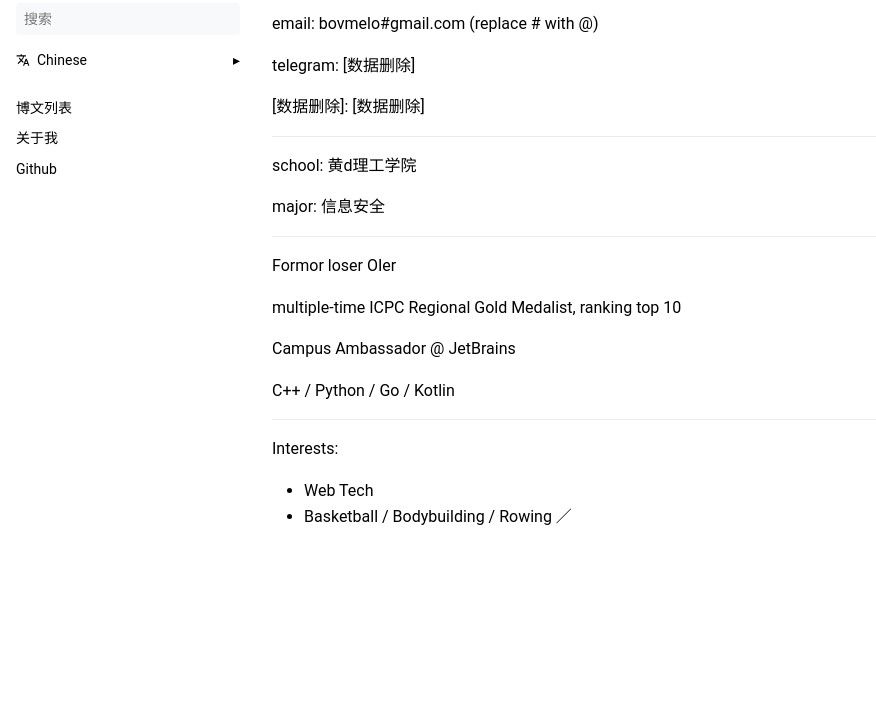
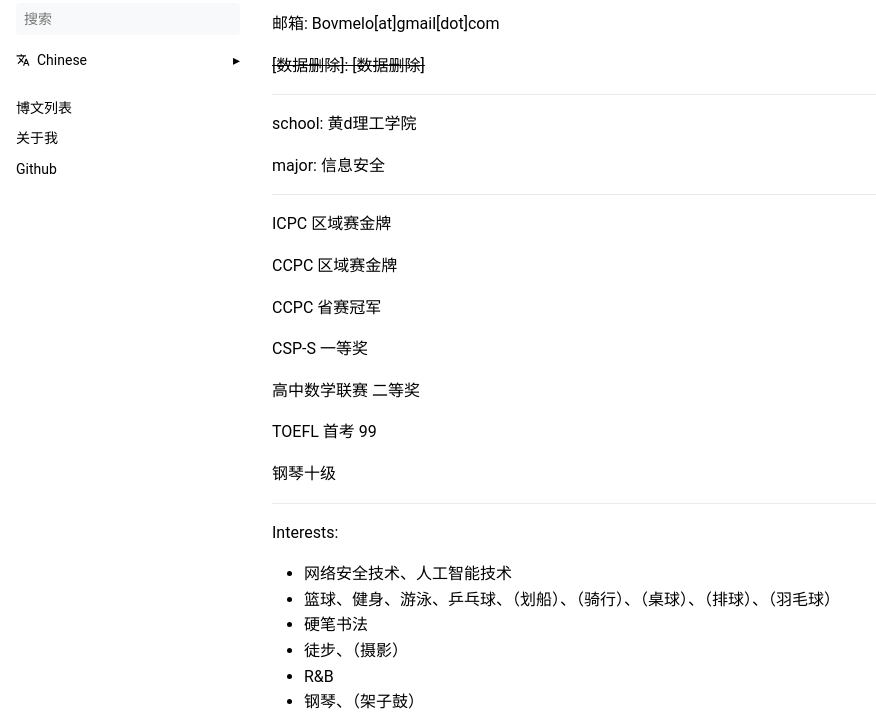
Before and after one commit to Bovmelo/Bovmelo.github.io, a plain HTML site: page zh/about/index.html in a window 1280 px wide. Shown: the part 69-797 px from the top of the page, without its empty margins (0-876 px from the left). Drawn offline with Linux system fonts and the light colour scheme; a web font is replaced by a local one.

Commit message:
[2025-12-11 14:56:38] update Chinese about me

```diff
--- a/zh/about/index.html
+++ b/zh/about/index.html
@@ -2,35 +2,43 @@
   关于
   #
 
-email: bovmelo#gmail.com (replace # with @)
-telegram: [数据删除]
+邮箱: Bovmelo[at]gmail[dot]com
 [数据删除]: [数据删除]
 
 school: 黄d理工学院
 major: 信息安全
 
-Formor loser OIer
-multiple-time ICPC Regional Gold Medalist,  ranking top 10
-Campus Ambassador @ JetBrains
-C++ / Python / Go / Kotlin
+ICPC 区域赛金牌
+CCPC 区域赛金牌
+CCPC 省赛冠军
+CSP-S 一等奖
+高中数学联赛 二等奖
+TOEFL 首考 99
+钢琴十级
 
 Interests:
 
-Web Tech
-Basketball / Bodybuilding / Rowing ／
-"><meta name=theme-color media="(prefers-color-scheme: light)" content="#ffffff"><meta name=theme-color media="(prefers-color-scheme: dark)" content="#343a40"><meta name=color-scheme content="light dark"><meta property="og:url" content="https://bovmelo.github.io/zh/about/"><meta property="og:site_name" content="Bovmelo's Inn"><meta property="og:title" content="关于我"><meta property="og:description" content="关于 # email: bovmelo#gmail.com (replace # with @)
-telegram: [数据删除]
+网络安全技术、人工智能技术
+篮球、健身、游泳、乒乓球、（划船）、（骑行）、（桌球）、（排球）、（羽毛球）
+硬笔书法
+徒步、（摄影）
+R&amp;B
+钢琴、（架子鼓）
+"><meta name=theme-color media="(prefers-color-scheme: light)" content="#ffffff"><meta name=theme-color media="(prefers-color-scheme: dark)" content="#343a40"><meta name=color-scheme content="light dark"><meta property="og:url" content="https://bovmelo.github.io/zh/about/"><meta property="og:site_name" content="Bovmelo's Inn"><meta property="og:title" content="关于我"><meta property="og:description" content="关于 # 邮箱: Bovmelo[at]gmail[dot]com
 [数据删除]: [数据删除]
 school: 黄d理工学院
 major: 信息安全
-Formor loser OIer
-multiple-time ICPC Regional Gold Medalist, ranking top 10
-Campus Ambassador @ JetBrains
-C++ / Python / Go / Kotlin
+ICPC 区域赛金牌
+CCPC 区域赛金牌
+CCPC 省赛冠军
+CSP-S 一等奖
+高中数学联赛 二等奖
+TOEFL 首考 99
+钢琴十级
 Interests:
-Web Tech Basketball / Bodybuilding / Rowing ／"><meta property="og:locale" content="zh"><meta property="og:type" content="article"><title>关于我 | Bovmelo's Inn</title>
+网络安全技术、人工智能技术 篮球、健身、游泳、乒乓球、（划船）、（骑行）、（桌球）、（排球）、（羽毛球） 硬笔书法 徒步、（摄影） R&amp;B 钢琴、（架子鼓）"><meta property="og:locale" content="zh"><meta property="og:type" content="article"><title>关于我 | Bovmelo's Inn</title>
 <link rel=icon href=/favicon.png><link rel=manifest href=/manifest.json><link rel=canonical href=https://bovmelo.github.io/zh/about/><link rel=alternate hreflang=en href=https://bovmelo.github.io/en/about/ title="About Me"><link rel=stylesheet href=/book.min.561c8d408ff99bacfe58df4e4dded2b7694300892fe2fd63a69acb533ebb2232.css integrity="sha256-VhyNQI/5m6z+WN9OTd7St2lDAIkv4v1jpprLUz67IjI=" crossorigin=anonymous><script defer src=/fuse.min.js></script><script defer src=/zh.search.min.3d424f675891afad31ee7fd91cbbff63db3e801fe608fbca46b681414c746b8a.js integrity="sha256-PUJPZ1iRr60x7n/ZHLv/Y9s+gB/mCPvKRraBQUx0a4o=" crossorigin=anonymous></script><script defer src=/sw.min.6f6f90fcb8eb1c49ec389838e6b801d0de19430b8e516902f8d75c3c8bd98739.js integrity="sha256-b2+Q/LjrHEnsOJg45rgB0N4ZQwuOUWkC+NdcPIvZhzk=" crossorigin=anonymous></script></head><body dir=ltr><input type=checkbox class="hidden toggle" id=menu-control>
 <input type=checkbox class="hidden toggle" id=toc-control><main class="container flex"><aside class=book-menu><div class=book-menu-content><nav><h2 class=book-brand><a class="flex align-center" href=/zh/><span>Bovmelo's Inn</span></a></h2><div class="book-search hidden"><input type=text id=book-search-input placeholder=搜索 aria-label=搜索 maxlength=64 data-hotkeys=s/><div class="book-search-spinner hidden"></div><ul id=book-search-results></ul></div><script>document.querySelector(".book-search").classList.remove("hidden")</script><ul class=book-languages><li><input type=checkbox id=languages class=toggle>
 <label for=languages class="flex justify-between"><a role=button class="flex align-center"><img src=/svg/translate.svg class=book-icon alt=Languages>
 Chinese</a></label><ul><li><a href=/en/about/>English</a></li></ul></li></ul><ul><li><a href=/zh/posts/>博文列表</a></li></ul><ul><li><a href=/zh/about target=_blank rel=noopener>关于我</a></li><li><a href=https://github.com/Bovmelo target=_blank rel=noopener>Github</a></li></ul></nav><script>(function(){var e=document.querySelector("aside .book-menu-content");addEventListener("beforeunload",function(){localStorage.setItem("menu.scrollTop",e.scrollTop)}),e.scrollTop=localStorage.getItem("menu.scrollTop")})()</script></div></aside><div class=book-page><header class=book-header><div class="flex align-center justify-between"><label for=menu-control><img src=/svg/menu.svg class=book-icon alt=Menu></label><h3>关于我</h3><label for=toc-control><img src=/svg/toc.svg class=book-icon alt="Table of Contents"></label></div><aside class="hidden clearfix"><nav id=TableOfContents></nav></aside></header><article class="markdown book-article"><h1 id=关于>关于
-<a class=anchor href=#%e5%85%b3%e4%ba%8e>#</a></h1><p>email: bovmelo#gmail.com (replace # with @)</p><p>telegram: [数据删除]</p><p>[数据删除]: [数据删除]</p><hr><p>school: 黄d理工学院</p><p>major: 信息安全</p><hr><p>Formor loser OIer</p><p>multiple-time ICPC Regional Gold Medalist, ranking top 10</p><p>Campus Ambassador @ JetBrains</p><p>C++ / Python / Go / Kotlin</p><hr><p>Interests:</p><ul><li>Web Tech</li><li>Basketball / Bodybuilding / Rowing ／</li></ul></article><footer class=book-footer><div class="flex flex-wrap justify-between"></div><script>(function(){function e(e){const t=window.getSelection(),n=document.createRange();n.selectNodeContents(e),t.removeAllRanges(),t.addRange(n)}document.querySelectorAll("pre code").forEach(t=>{t.addEventListener("click",function(){if(window.getSelection().toString())return;e(t.parentElement),navigator.clipboard&&navigator.clipboard.writeText(t.parentElement.textContent)})})})()</script></footer><div class=book-comments></div><label for=menu-control class="hidden book-menu-overlay"></label></div><aside class=book-toc><div class=book-toc-content><nav id=TableOfContents></nav></div></aside></main></body></html>
+<a class=anchor href=#%e5%85%b3%e4%ba%8e>#</a></h1><p>邮箱: Bovmelo[at]gmail[dot]com</p><p><del>[数据删除]: [数据删除]</del></p><hr><p>school: 黄d理工学院</p><p>major: 信息安全</p><hr><p>ICPC 区域赛金牌</p><p>CCPC 区域赛金牌</p><p>CCPC 省赛冠军</p><p>CSP-S 一等奖</p><p>高中数学联赛 二等奖</p><p>TOEFL 首考 99</p><p>钢琴十级</p><hr><p>Interests:</p><ul><li>网络安全技术、人工智能技术</li><li>篮球、健身、游泳、乒乓球、（划船）、（骑行）、（桌球）、（排球）、（羽毛球）</li><li>硬笔书法</li><li>徒步、（摄影）</li><li>R&amp;B</li><li>钢琴、（架子鼓）</li></ul></article><footer class=book-footer><div class="flex flex-wrap justify-between"></div><script>(function(){function e(e){const t=window.getSelection(),n=document.createRange();n.selectNodeContents(e),t.removeAllRanges(),t.addRange(n)}document.querySelectorAll("pre code").forEach(t=>{t.addEventListener("click",function(){if(window.getSelection().toString())return;e(t.parentElement),navigator.clipboard&&navigator.clipboard.writeText(t.parentElement.textContent)})})})()</script></footer><div class=book-comments></div><label for=menu-control class="hidden book-menu-overlay"></label></div><aside class=book-toc><div class=book-toc-content><nav id=TableOfContents></nav></div></aside></main></body></html>
```
Also changed, not shown: zh/index.xml (+15 -9 lines).
